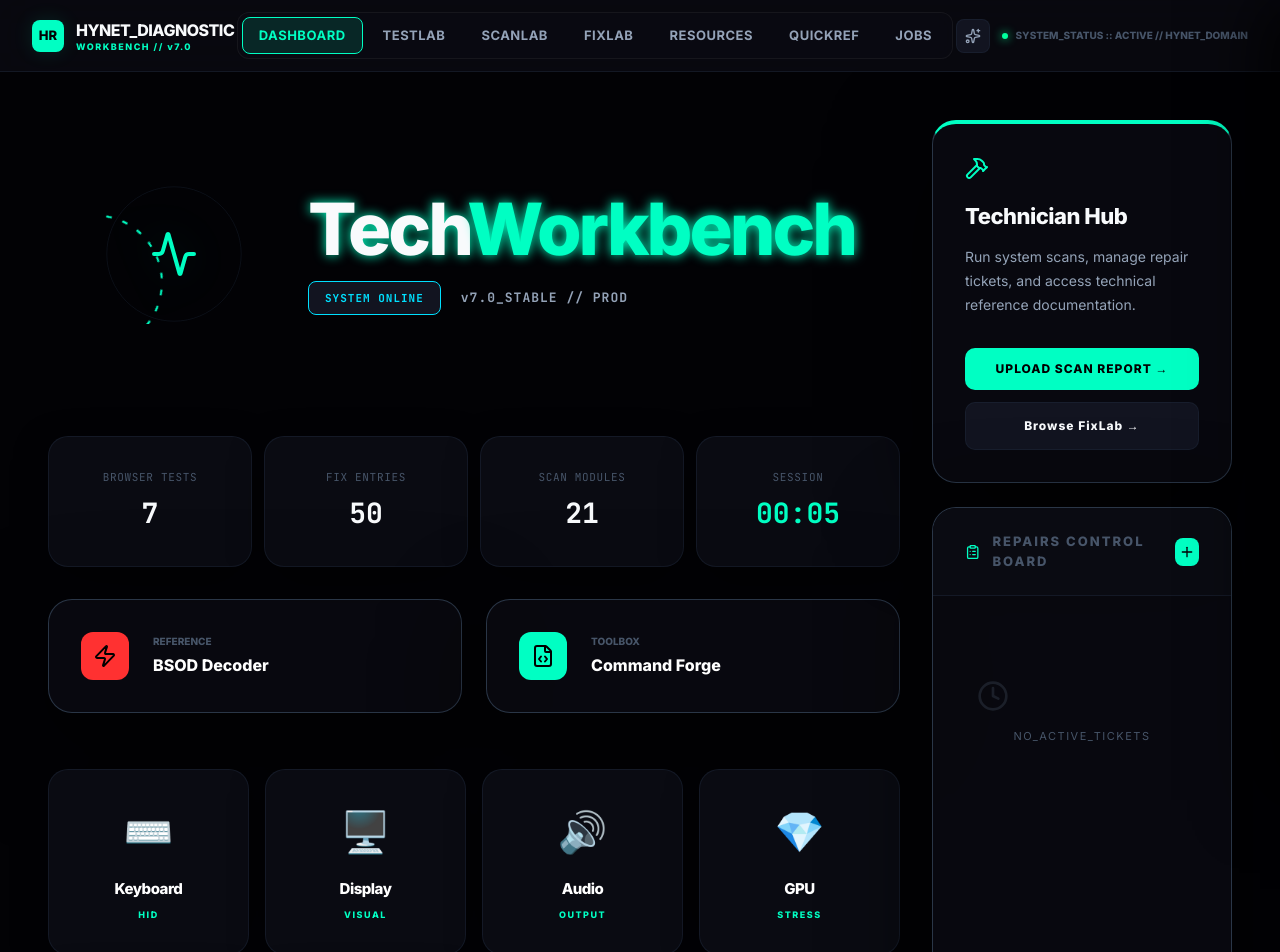
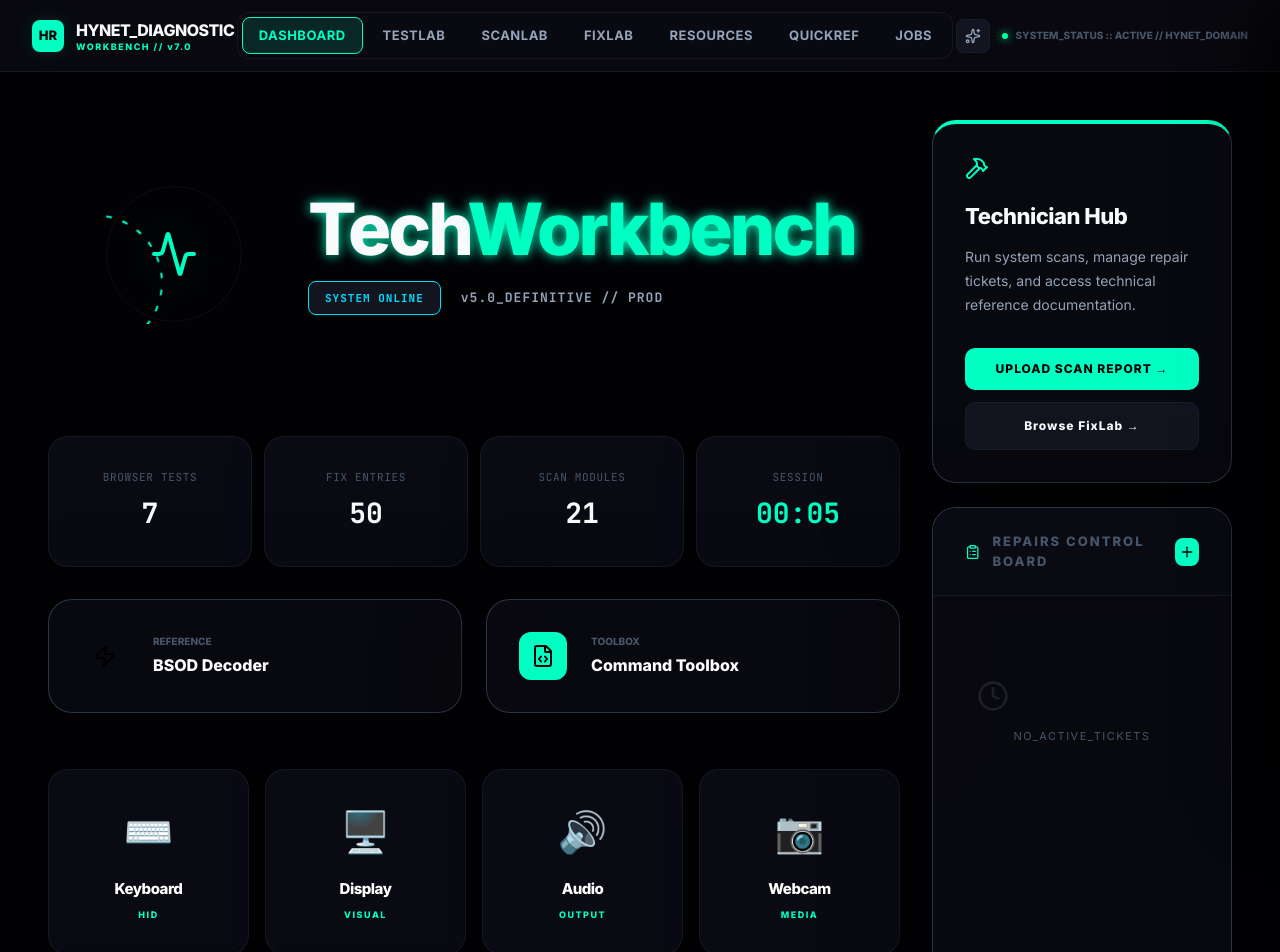
Before and after one commit to HackRore/techtool_V.1, a Next.js app: page / in a window 1280 px wide. Shown: the top 952 px of the page. Built offline with nearby package versions, Linux system fonts and the light colour scheme.

Commit message:
fix(1B): Clean Dashboard Jargon (StatCards + Session Timer)

```diff
--- a/app/page.js
+++ b/app/page.js
@@ -4,7 +4,7 @@ import Link from 'next/link'
 import AppLayout from '../components/layout/AppLayout'
 import {
   Zap, Activity, Shield, Clock,
-  FileCode, Hammer
+  FileCode, Hammer, Smartphone, MousePointer2, ChevronRight
 } from 'lucide-react'
 
 import JobBoard from '../components/dashboard/JobBoard'
@@ -27,7 +27,6 @@ function StatCard({ label, value, live }) {
 
 export default function Dashboard() {
   const [sessionTime, setSessionTime] = useState('00:00')
-
   useEffect(() => {
     const start = Date.now()
     const iv = setInterval(() => {
@@ -72,7 +71,7 @@ export default function Dashboard() {
                 <div style={{ display: 'flex', alignItems: 'center', gap: 20, marginTop: 16 }}>
                    <span className="badge badge-ready" style={{ padding: '8px 16px', fontSize: 11 }}>SYSTEM ONLINE</span>
                    <span style={{ fontSize: 13, fontWeight: 800, color: 'var(--text-secondary)', fontFamily: 'var(--font-mono)', letterSpacing: 1 }}>
-                     v7.0_STABLE // PROD
+                     v5.0_DEFINITIVE // PROD
                    </span>
                 </div>
              </div>
@@ -88,8 +87,8 @@ export default function Dashboard() {
 
           {/* Quick Access Tools */}
           <div style={{ display: 'grid', gridTemplateColumns: 'repeat(auto-fit, minmax(300px, 1fr))', gap: 24, marginBottom: 56 }}>
-             <Link href="/fixlab/bsod" className="card-elevated hover:glow-border" style={{ padding: 32, display: 'flex', gap: 24, alignItems: 'center', textDecoration: 'none' }}>
-                <div style={{ width: 48, height: 48, background: 'var(--status-fail)', borderRadius: 12, display: 'flex', alignItems: 'center', justifyContent: 'center' }}>
+             <Link href="/quickref/bsod" className="card-elevated hover:glow-border" style={{ padding: 32, display: 'flex', gap: 24, alignItems: 'center', textDecoration: 'none' }}>
+                <div style={{ width: 48, height: 48, background: 'var(--red)', borderRadius: 12, display: 'flex', alignItems: 'center', justifyContent: 'center' }}>
                    <Zap size={24} color="#000" />
                 </div>
                 <div>
@@ -97,13 +96,13 @@ export default function Dashboard() {
                    <div style={{ fontSize: 16, fontWeight: 900, color: '#fff' }}>BSOD Decoder</div>
                 </div>
              </Link>
-             <Link href="/fixlab/commands" className="card-elevated hover:glow-border" style={{ padding: 32, display: 'flex', gap: 24, alignItems: 'center', textDecoration: 'none' }}>
+             <Link href="/resources" className="card-elevated hover:glow-border" style={{ padding: 32, display: 'flex', gap: 24, alignItems: 'center', textDecoration: 'none' }}>
                 <div style={{ width: 48, height: 48, background: 'var(--accent)', borderRadius: 12, display: 'flex', alignItems: 'center', justifyContent: 'center' }}>
                    <FileCode size={24} color="#000" />
                 </div>
                 <div>
                    <div style={{ fontSize: 10, fontWeight: 900, color: 'var(--text-muted)', marginBottom: 4 }}>TOOLBOX</div>
-                   <div style={{ fontSize: 16, fontWeight: 900, color: '#fff' }}>Command Forge</div>
+                   <div style={{ fontSize: 16, fontWeight: 900, color: '#fff' }}>Command Toolbox</div>
                 </div>
              </Link>
           </div>
@@ -114,11 +113,11 @@ export default function Dashboard() {
                { id: 'keyboard', name: 'Keyboard', icon: '⌨️', category: 'HID' },
                { id: 'screen',   name: 'Display',  icon: '🖥️', category: 'VISUAL' },
                { id: 'speaker',  name: 'Audio',    icon: '🔊', category: 'OUTPUT' },
-               { id: 'gpu',      name: 'GPU',      icon: '💎', category: 'STRESS' },
+               { id: 'webcam',   name: 'Webcam',   icon: '📷', category: 'MEDIA' },
                { id: 'battery',  name: 'Battery',  icon: '🔋', category: 'POWER' },
-               { id: 'webcam',   name: 'Webcam',   icon: '📷', category: 'MEDIA' },
+               { id: 'mouse',    name: 'Mouse',    icon: '🖱️', category: 'INPUT' },
              ].map(t => (
-               <Link key={t.id} href={`/tools/${t.id}`} className="card" style={{
+               <Link key={t.id} href="/tools" className="card" style={{
                  textAlign: 'center', padding: '32px 20px', cursor: 'pointer', textDecoration: 'none'
                }}>
                   <div style={{ fontSize: 40, marginBottom: 16 }}>{t.icon}</div>
@@ -140,7 +139,7 @@ export default function Dashboard() {
               </p>
 
               <div style={{ display: 'flex', flexDirection: 'column', gap: 12 }}>
-                 <Link href="/diagnostics" className="btn-accent" style={{ textDecoration: 'none', textAlign: 'center' }}>
+                 <Link href="/diagnostics" className="btn-primary" style={{ textDecoration: 'none', textAlign: 'center' }}>
                     Upload Scan Report →
                  </Link>
                  <Link href="/fixlab" style={{
```
